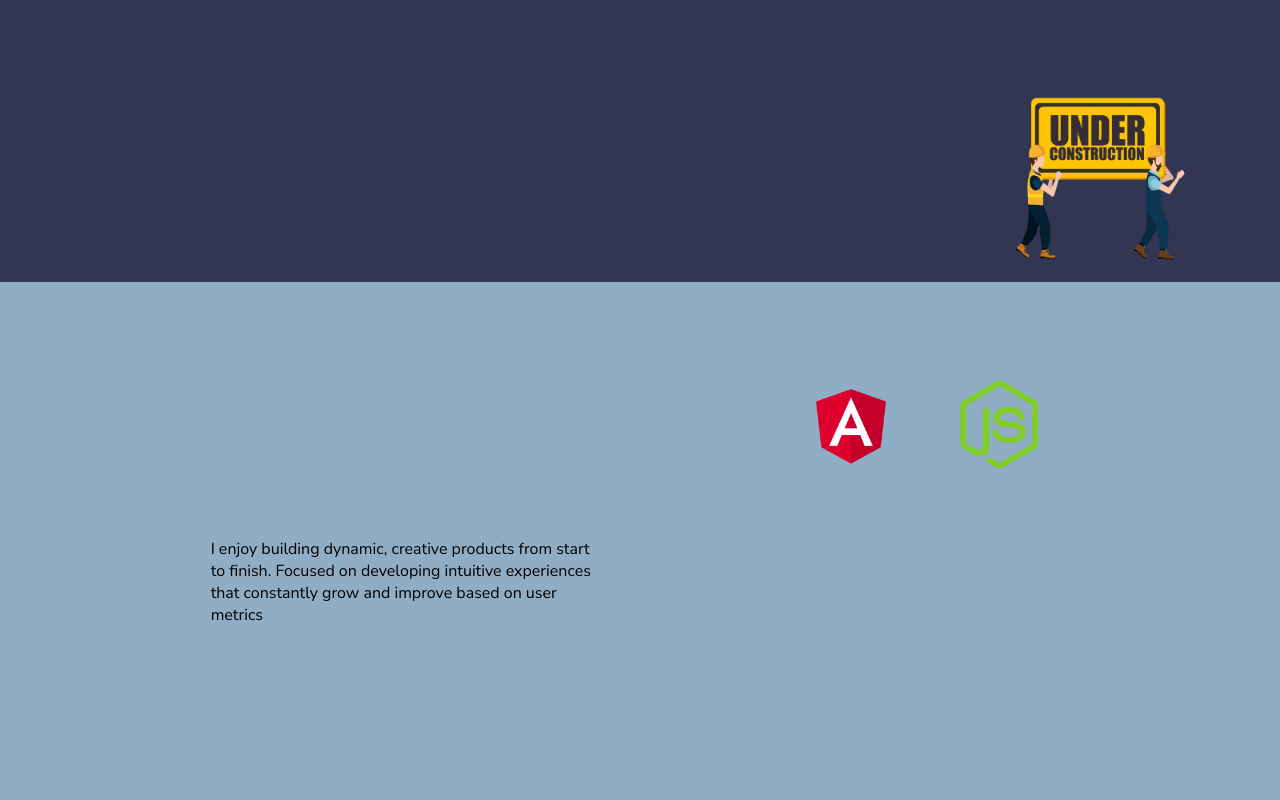
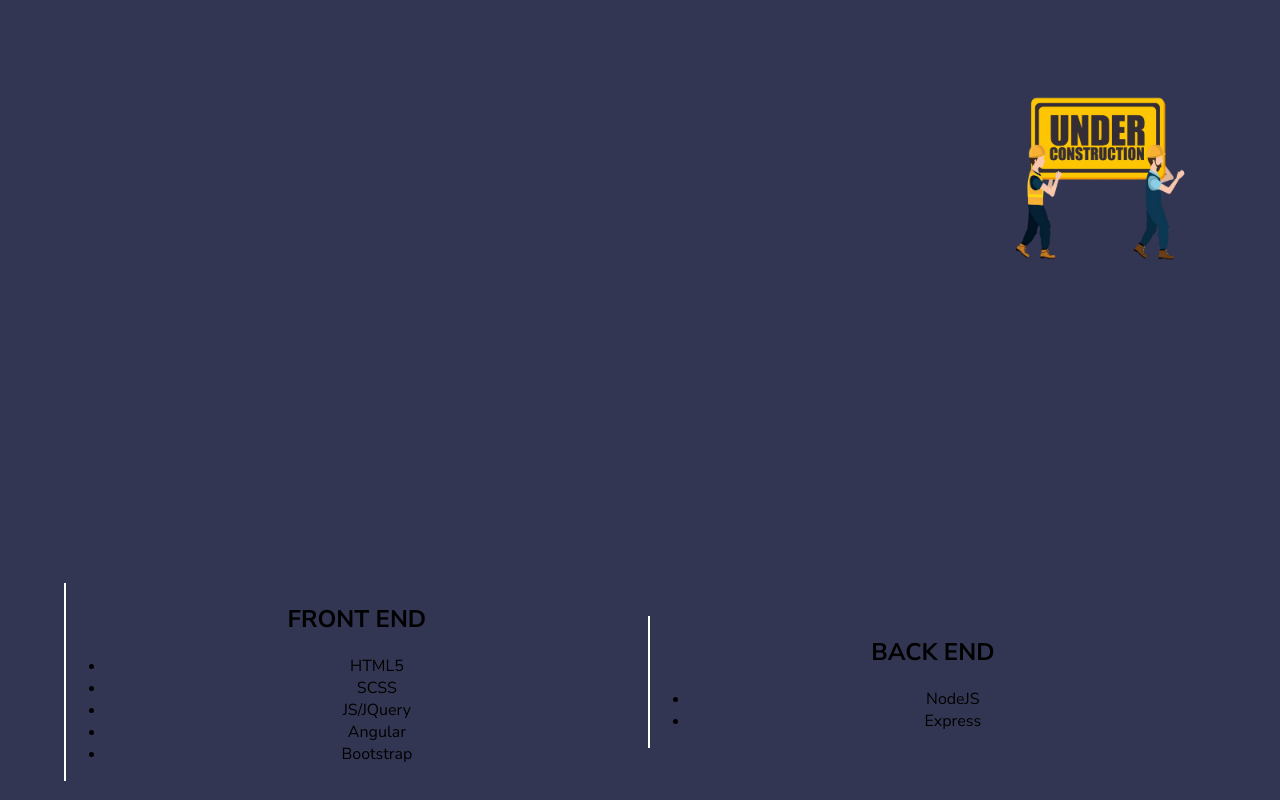
Before and after one commit to gokuldeepkk/gokuldeepkk.github.io, an Angular app: page / in a window 1280 px wide. Shown: the part 518-1318 px from the top of the page. Built offline with nearby package versions, Linux system fonts and the light colour scheme.

Commit message:
changes to skill section

```diff
--- a/src/app/app.component.html
+++ b/src/app/app.component.html
@@ -2,6 +2,6 @@
 <app-header></app-header>
 <main class="main" #main >
     <app-hero-text></app-hero-text>
-    <profile></profile>
+    <app-skill-set></app-skill-set>
 </main>
 <router-outlet />
--- a/src/app/app.component.ts
+++ b/src/app/app.component.ts
@@ -3,11 +3,12 @@ import { RouterOutlet } from '@angular/router';
 import { HeroTextComponent } from "@features/hero-text/hero-text.component";
 import { ProfileComponent } from '@features/profile/profile.component';
 import { HeaderComponent } from "@core/components/header/header.component";
+import { SkillSetComponent } from "./features/skill-set/skill-set.component";
 
 @Component({
   selector: 'app-root',
   standalone: true,
-  imports: [RouterOutlet, HeroTextComponent, ProfileComponent, HeaderComponent],
+  imports: [RouterOutlet, HeroTextComponent, ProfileComponent, HeaderComponent, SkillSetComponent],
   templateUrl: './app.component.html',
   styleUrl: './app.component.scss'
 })
--- a/src/app/features/hero-text/hero-text.component.scss
+++ b/src/app/features/hero-text/hero-text.component.scss
@@ -17,7 +17,6 @@
 }
 
 .landing {
-    background-color: colors.$dark;
     min-width: 100%;
 }
 
--- a/src/app/features/profile/profile.component.scss
+++ b/src/app/features/profile/profile.component.scss
@@ -3,7 +3,7 @@
 .profile {
     width: auto;
     min-width: 100%;
-    background-color: colors.$midtone;
+    background-color: colors.$dark;
     flex-direction: column;
     justify-content: space-evenly;
     align-items: initial;
--- a/src/app/features/profile/profile.component.ts
+++ b/src/app/features/profile/profile.component.ts
@@ -1,5 +1,5 @@
 import { Component } from '@angular/core';
-import { SkillComponent } from './skill/skill.component';
+import { SkillComponent } from '../skill-set/skill/skill.component';
 
 @Component({
   selector: 'profile',
--- /dev/null
+++ b/src/app/features/skill-set/skill-set.component.html
@@ -0,0 +1,10 @@
+<section class="skill-set">
+    <div class="skill-board">
+        <div *ngFor="let skill of skills" class="category">
+            <h2>{{skill.category}}</h2>
+            <ul>
+                <li *ngFor="let item of skill.list">{{item}}</li>
+            </ul>
+        </div>
+    </div>
+</section>
--- /dev/null
+++ b/src/app/features/skill-set/skill-set.component.scss
@@ -0,0 +1,20 @@
+@use 'colors';
+
+.skill-set {
+    background-color: colors.$dark;
+    min-width: 1152px;
+
+    .skill-board {
+        display: flex;
+        justify-content: space-evenly;
+        align-items: center;
+        height: 90%;
+        width: 90%;
+
+        .category {
+            border-left: 2px solid #fff;
+            flex-grow: 1;
+            text-align: center;
+        }
+    }
+}
--- /dev/null
+++ b/src/app/features/skill-set/skill-set.component.ts
@@ -0,0 +1,22 @@
+import { CommonModule } from '@angular/common';
+import { Component } from '@angular/core';
+
+@Component({
+  selector: 'app-skill-set',
+  standalone: true,
+  imports: [CommonModule],
+  templateUrl: './skill-set.component.html',
+  styleUrl: './skill-set.component.scss',
+})
+export class SkillSetComponent {
+  skills = [
+    {
+      category: 'FRONT END',
+      list: ['HTML5', 'SCSS', 'JS/JQuery', 'Angular', 'Bootstrap'],
+    },
+    {
+      category: 'BACK END',
+      list: ['NodeJS', 'Express']
+    }
+  ];
+}
--- a/src/app/features/profile/skill/skill.component.scss
+++ b/src/app/features/skill-set/skill/skill.component.scss
@@ -1,22 +1,11 @@
 @use "colors";
 
-// .skill {
-//     background-color: colors.$base;
-//     clip-path: polygon(30% 0%, 70% 0%, 100% 30%, 100% 70%, 70% 100%, 30% 100%, 0% 70%, 0% 30%);
-//     width: 100px;
-//     height: 100px;
-
-//     .skill-name {
-//         text-align: center;
-//         top: 50%;
-//     }
-// }
-$size: 125px;
+$size: 100px;
 
 .skill {
   width: $size;
   height: $size;
-  border-radius: 50%;
+  border-radius: 0.75rem;
   background: linear-gradient(colors.$base 0 0) var(--p,0)/var(--p,0) no-repeat;
   position: relative;
   transition: .4s,background-position 0s;
@@ -28,13 +17,13 @@ $size: 125px;
     justify-content: center;
 
     .skill-title {
-      display: none;
+      display: block;
     }
 
     .skill-logo {
       height: 100%;
       align-items: center;
-      display: flex;
+      display: none;
       img {
         height: 75%;
       }
@@ -52,10 +41,10 @@ $size: 125px;
     }
     .skill-name {
       .skill-title {
-        display: block;
+        display: none;
       }
       .skill-logo {
-        display: none;
+        display: flex;
       }
     }
   }
--- a/src/styles.scss
+++ b/src/styles.scss
@@ -1,8 +1,10 @@
 /* You can add global styles to this file, and also import other style files */
+@use 'colors';
 @import url('https://fonts.googleapis.com/css2?family=Nunito+Sans:ital,opsz,wght@0,6..12,200..1000;1,6..12,200..1000&display=swap');
 body {
     margin: 0;
     padding: 0;
+    background-color: colors.$dark;
 }
 
 html {
```
Also changed, not shown: src/app/features/skill-set/skill/skill.component.html (renamed from src/app/features/profile/skill/skill.component.html), src/app/features/skill-set/skill/skill.component.ts (renamed from src/app/features/profile/skill/skill.component.ts), 2 other files (tests, documents, lock files or other folders).
